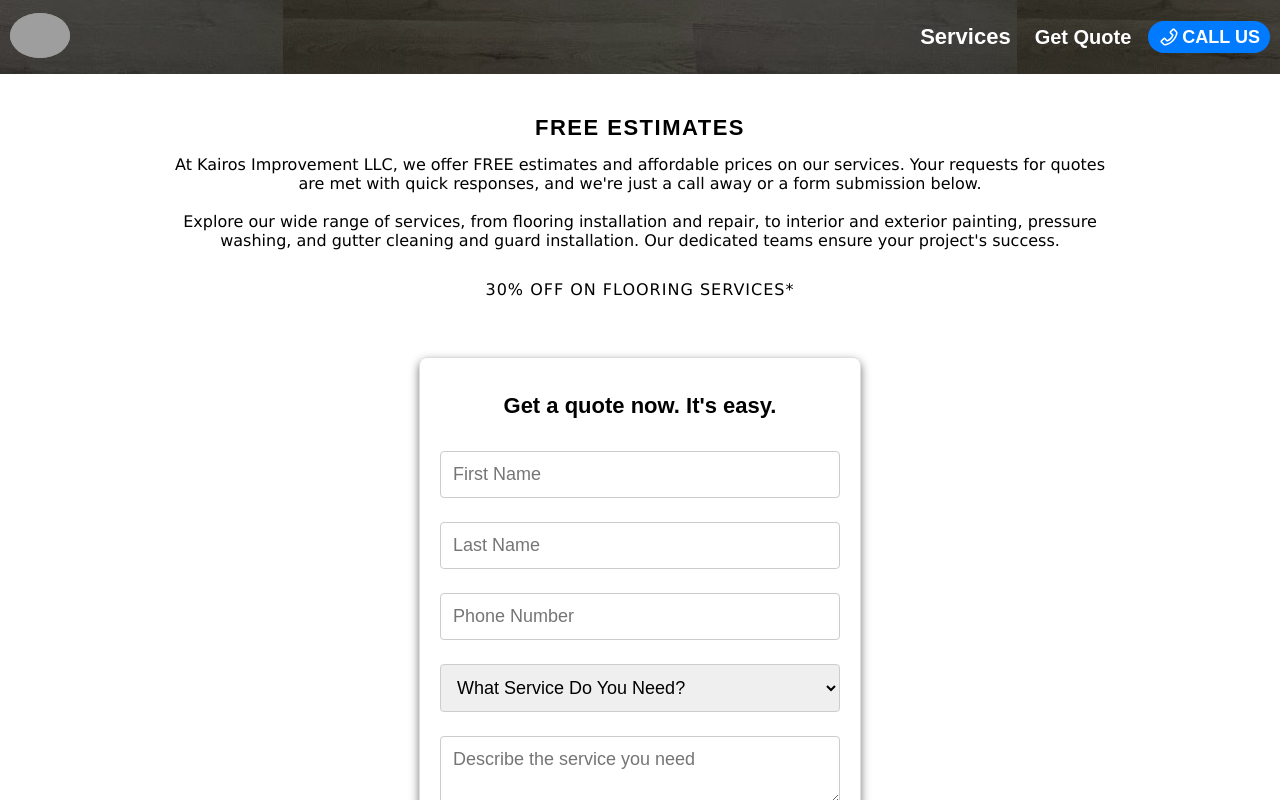
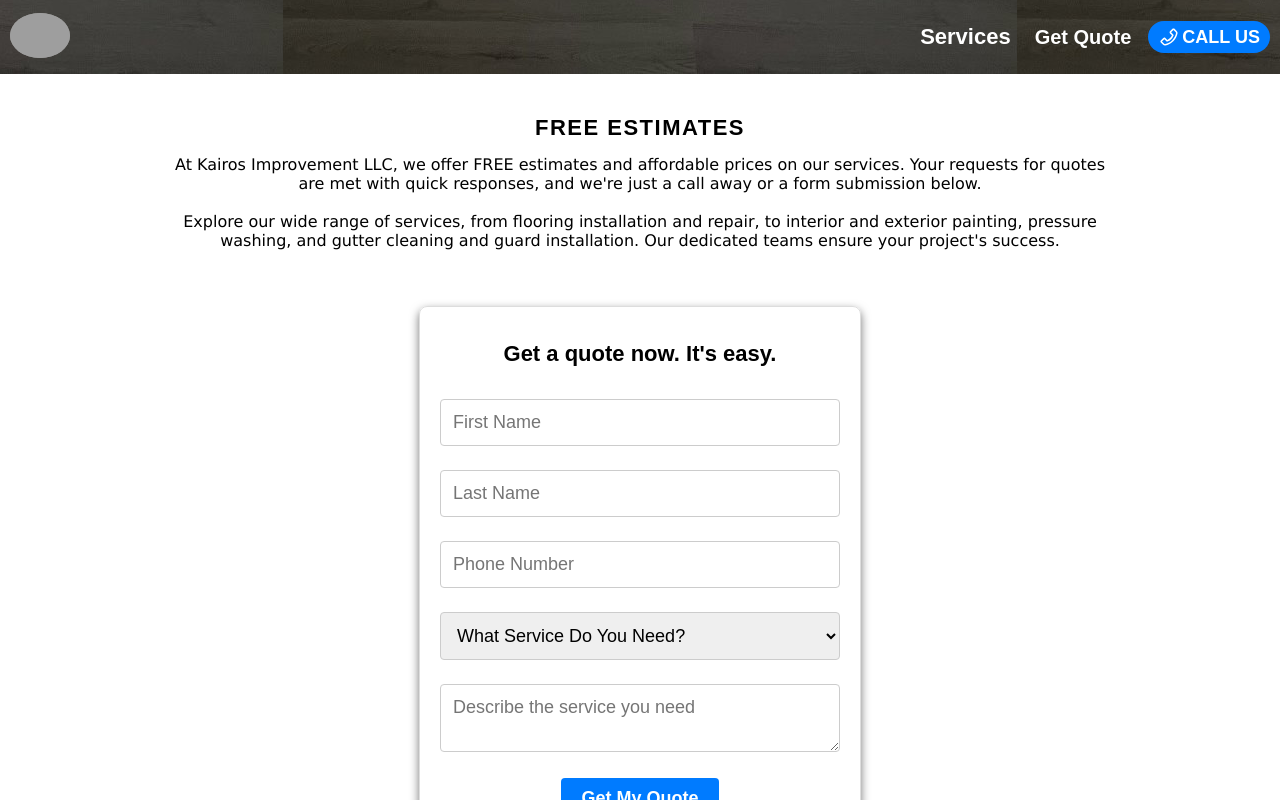
Before and after one commit to bhdornelles/kairos-app, a React (Create React App) app: page /quote in a window 1280 px wide. Shown: the top 800 px of the page. Built offline with nearby package versions, Linux system fonts and the light colour scheme; grey boxes are pictures that could not be loaded.

Commit message:
Header Updated

```diff
--- a/src/screens/Quote/index.tsx
+++ b/src/screens/Quote/index.tsx
@@ -9,7 +9,6 @@ export default function QuotePage() {
             <div className='quote-block'>
                 <h1>FREE ESTIMATES</h1>
                 <h2>At Kairos Improvement LLC, we offer FREE estimates and affordable prices on our services. Your requests for quotes are met with quick responses, and we're just a call away or a form submission below. <br/><br/>Explore our wide range of services, from flooring installation and repair, to interior and exterior painting, pressure washing, and gutter cleaning and guard installation. Our dedicated teams ensure your project's success.</h2>
-                <h3>30% OFF ON FLOORING SERVICES*</h3>
             </div>
             <div className='component-container'>
                 <FormQuote />
```
